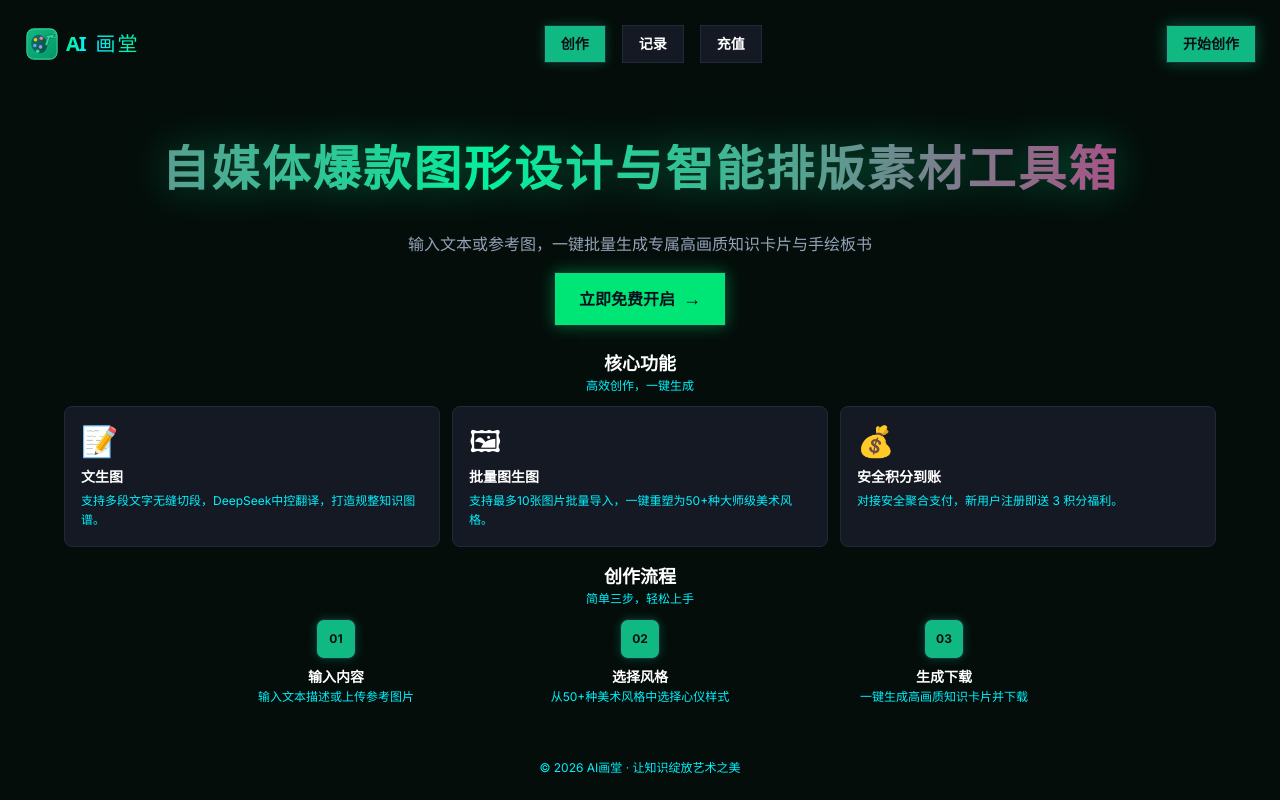
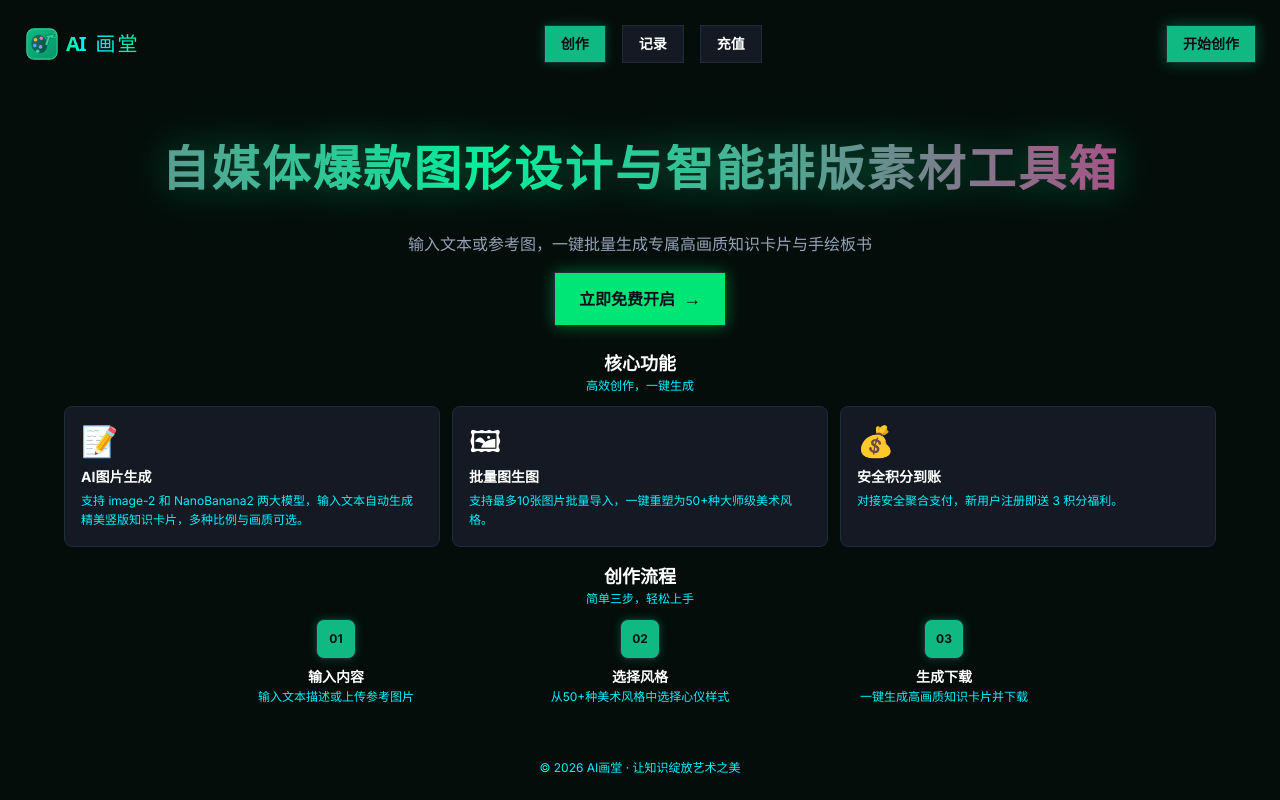
Before and after one commit to haoy0600-ctrl/aihuatang, a Next.js app: page / in a window 1280 px wide. Built offline with nearby package versions, Linux system fonts and the light colour scheme; a web font is replaced by a local one.

Commit message:
fix: 首页文生图改为AI图片生成，更新描述

```diff
--- a/app/page.tsx
+++ b/app/page.tsx
@@ -6,8 +6,8 @@ export default function HomePage() {
   const features = [
     {
       icon: '📝',
-      title: '文生图',
-      description: '支持多段文字无缝切段，DeepSeek中控翻译，打造规整知识图谱。',
+      title: 'AI图片生成',
+      description: '支持 image-2 和 NanoBanana2 两大模型，输入文本自动生成精美竖版知识卡片，多种比例与画质可选。',
     },
     {
       icon: '🖼',
```
